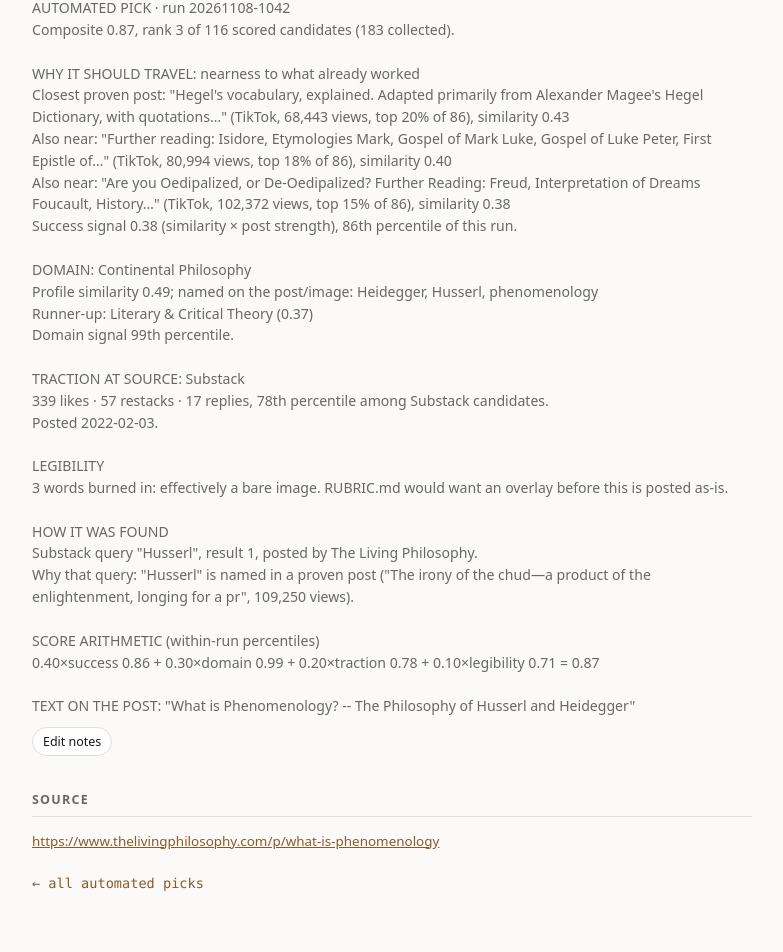
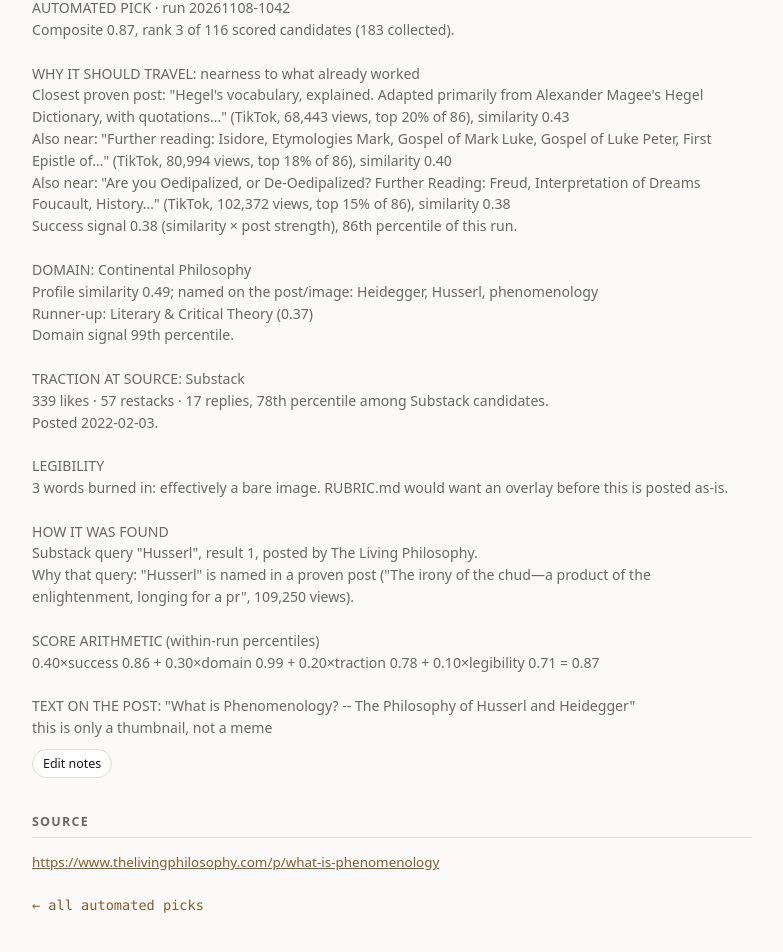
Before and after one commit to misteramazingyt/html_bin, a Jekyll site: the page built from 202611081044_what_is_phenomenology.md, in a window 1280 px wide and 1400 px high, scrolled down 236 px. Shown: the part 393-1345 px from the top of the window, without its empty margins (248-1031 px from the left). Built offline with Jekyll 4.4.1, drawn with Linux system fonts in a browser that asks for light colours.

Commit message:
Append note: 202611081044_what_is_phenomenology.md

```diff
--- a/202611081044_what_is_phenomenology.md
+++ b/202611081044_what_is_phenomenology.md
@@ -44,6 +44,7 @@ SCORE ARITHMETIC (within-run percentiles)
 0.40×success 0.86 + 0.30×domain 0.99 + 0.20×traction 0.78 + 0.10×legibility 0.71 = 0.87
 
 TEXT ON THE POST: "What is Phenomenology? -- The Philosophy of Husserl and Heidegger"
+this is only a thumbnail, not a meme
 
 ---
 
```
